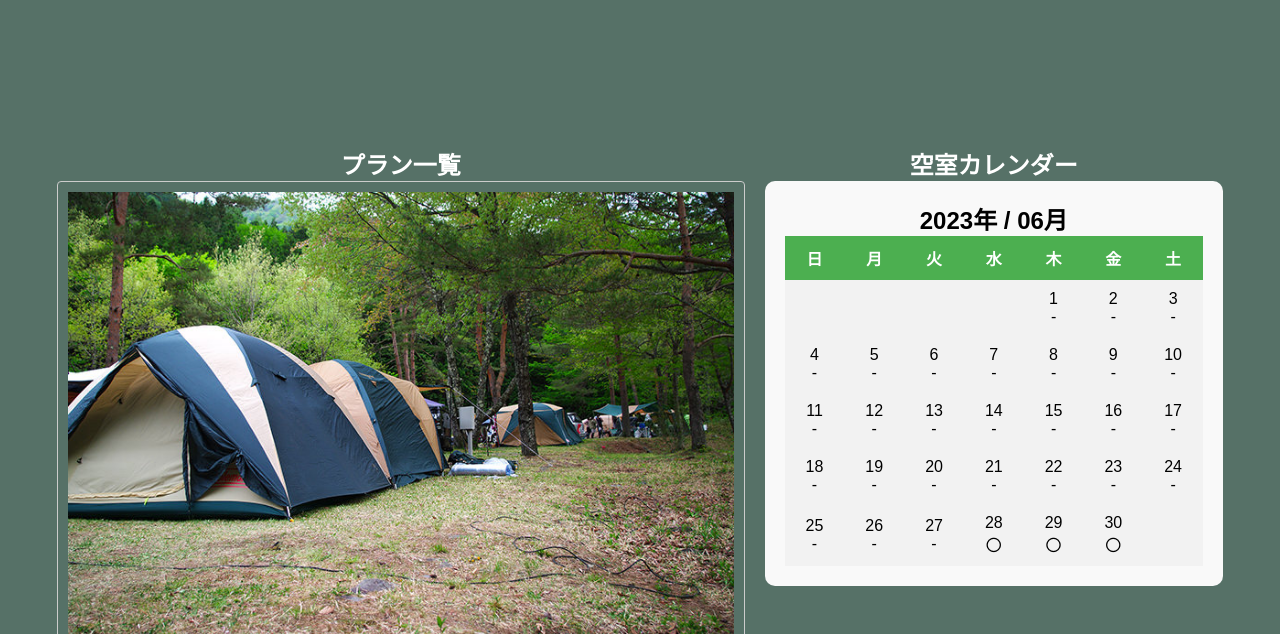
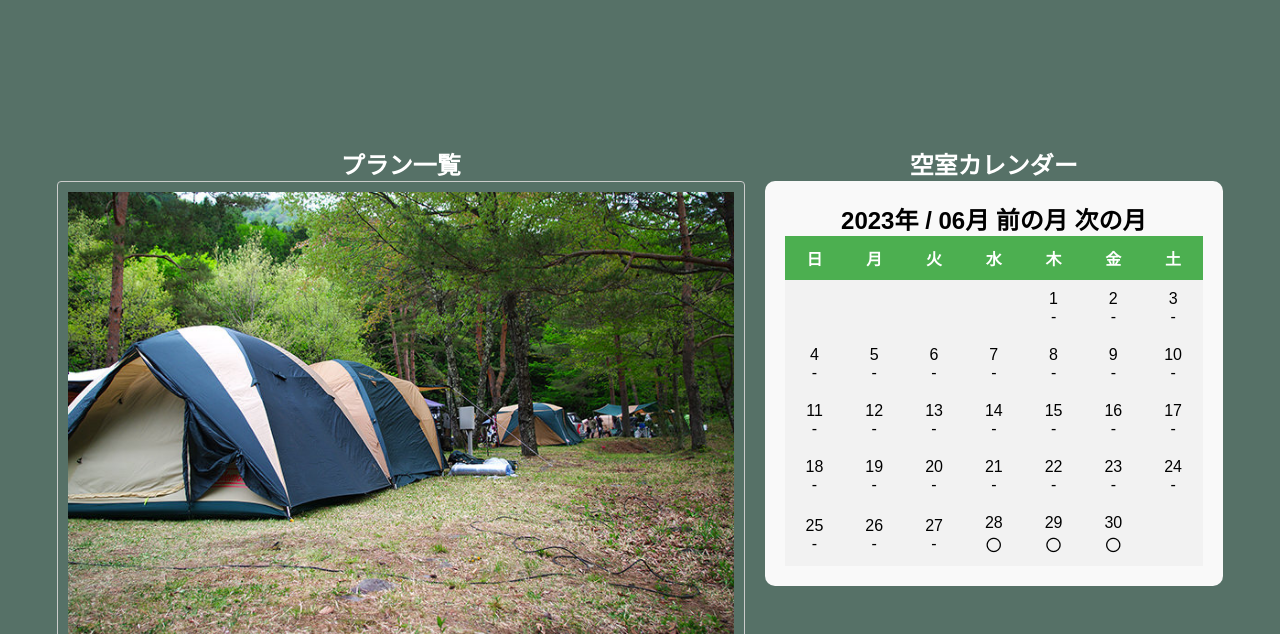
Before and after one commit to atsu456/foreach, a PHP site: page /reserve.php in a window 1280 px wide. Shown: the part 804-1438 px from the top of the page. Run offline with PHP 8.4, Linux system fonts and the light colour scheme; some libraries are stand-ins or nearby versions; some web fonts are replaced.

Commit message:
カレンダー更新

```diff
--- a/reserve.php
+++ b/reserve.php
@@ -103,7 +103,13 @@ require_once 'func/func.php';
 
           <div class="calendar-section">
 
-            <h1><?= $thisYear . '年 / ' . $thisMonth . '月' ?></h1>
+          <h1>
+        <?= $thisYear . '年 / ' . $thisMonth . '月' ?>
+        <!-- ナビゲーションリンク -->
+        <a href="?refYear=<?= $objPrevMonth->format('Y') ?>&refMonth=<?= $objPrevMonth->format('m') ?>" class="nav-link">前の月</a>
+        <a href="?refYear=<?= $objNextMonth->format('Y') ?>&refMonth=<?= $objNextMonth->format('m') ?>" class="nav-link">次の月</a>
+    </h1>
+
 
             <table class="calendar">
             <tr>
```
